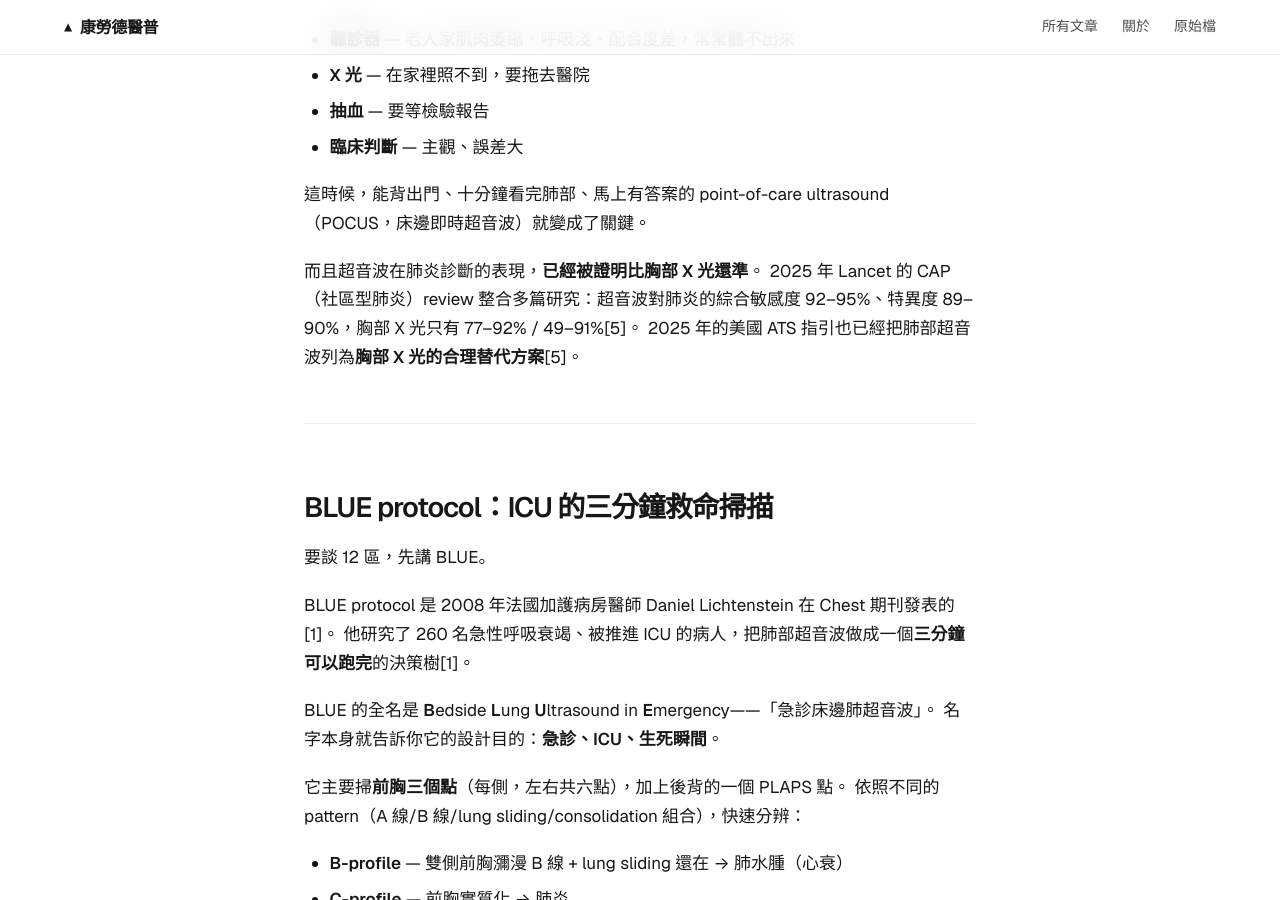
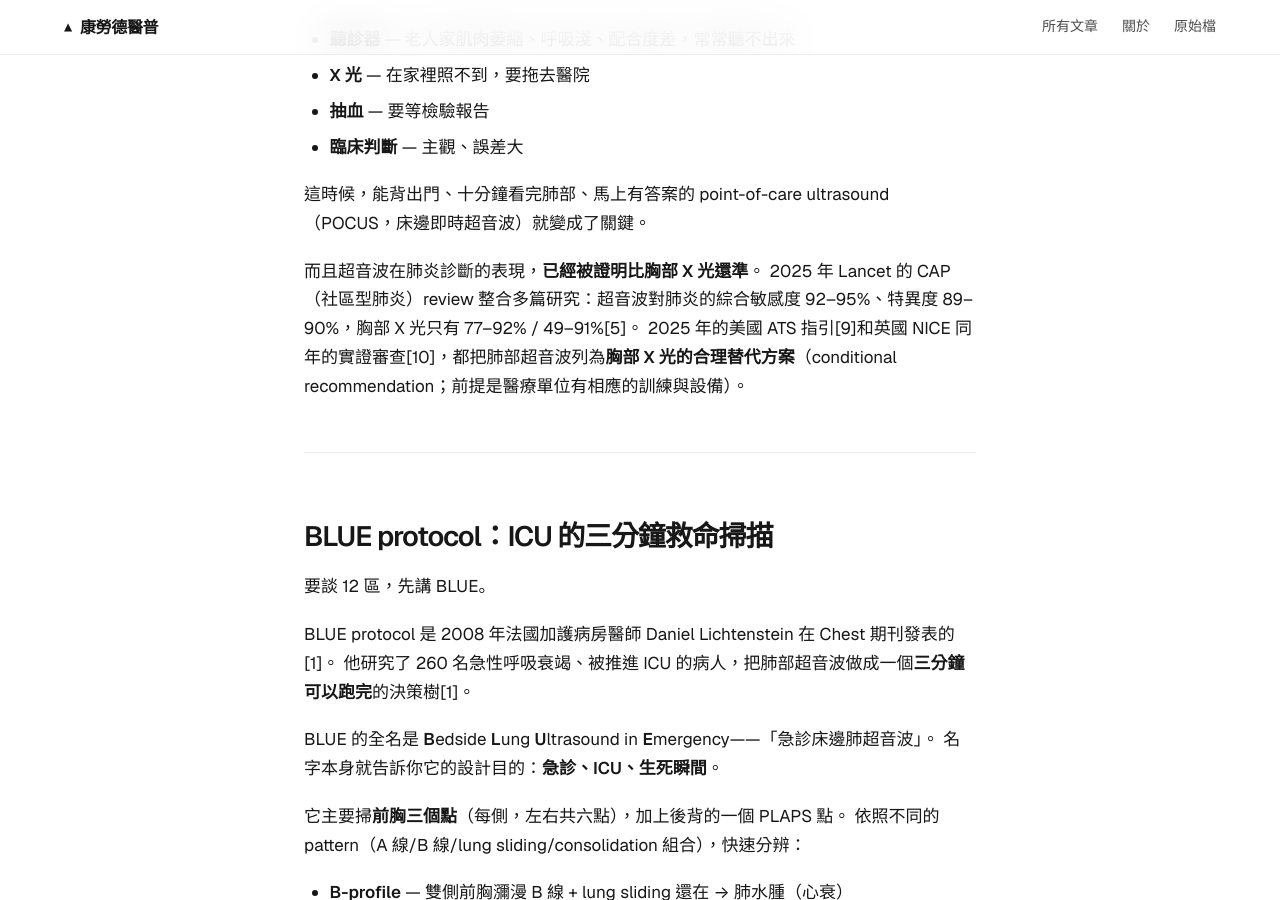
Before and after one commit to fireman333/KlaudeHealthEducation, a Jekyll site: the page built from src/content/posts/2026-05-10-home-lung-ultrasound-12-zone-vs-blue.md, in a window 1280 px wide and 900 px high, scrolled down 989 px. Built offline with Jekyll 4.4.1, drawn with Linux system fonts in a browser that asks for light colours; our own code applies the rules of GitHub Pages for plain Markdown files.

Commit message:
fix(post): 補 ATS [9] + NICE [10] 為 LUS-vs-CXR 直接 source；categories 加 POCUS
ATS attribution 原本只標 [5]（Reyes Lancet 2025 review）= 二手；
補加 ATS 2025 CAP guideline 原文（DOI 10.1164/rccm.202507-1692ST）
+ NICE 2025 evidence review NBK618764 為一手，body 改為「ATS [9]
和 NICE [10]」雙標、加上「conditional recommendation」nuance。

Categories 從 [家庭醫學科] 擴為 [家庭醫學科, POCUS]，POCUS 從 tags
升級為可顯示 chip + auto-aggregate page（PostLayout 只 render
categories、不 render tags）。

```diff
--- a/src/content/posts/2026-05-10-home-lung-ultrasound-12-zone-vs-blue.md
+++ b/src/content/posts/2026-05-10-home-lung-ultrasound-12-zone-vs-blue.md
@@ -1,8 +1,8 @@
 ---
 title: "在宅幫長輩診斷肺炎，超音波 12 區比 BLUE protocol 更適合"
 date: 2026-05-10
-categories: [家庭醫學科]
-tags: [在宅醫療, 居家醫療, 肺炎, 肺部超音波, POCUS, 老年醫學]
+categories: [家庭醫學科, POCUS]
+tags: [在宅醫療, 居家醫療, 肺炎, 肺部超音波, 老年醫學]
 summary: "BLUE protocol 是 Lichtenstein 在 ICU 設計的 3 分鐘急救流程，主要看前胸；12-zone lung ultrasound 把背側和側胸都掃完，更適合臥床、衰弱、肺炎容易落在後背的長輩。在宅醫療場景下不趕時間，12 區看完才不會漏。"
 sources:
   - title: "Lichtenstein DA, Mezière GA — Relevance of lung ultrasound in the diagnosis of acute respiratory failure: the BLUE protocol, Chest 2008"
@@ -29,6 +29,12 @@ sources:
   - title: "臺大醫院護理部陳燕雅護理長 — 肺炎之護理指導，臺大醫院健康電子報 2025/02"
     url: "https://epaper.ntuh.gov.tw/health/202502/health_2.html"
     note: "台灣醫學中心 patient-facing 護理指引；老年人肺炎警訊與居家照護重點"
+  - title: "Diagnosis and Management of Community-acquired Pneumonia: An Official American Thoracic Society Clinical Practice Guideline, AJRCCM 2025"
+    url: "https://doi.org/10.1164/rccm.202507-1692ST"
+    note: "2025 ATS CAP guideline 原文；conditional recommendation：建議 LUS 為 CXR 在有 expertise 的中心的合理替代（13/15 委員贊成、low-quality evidence）"
+  - title: "NICE Evidence Review A — Diagnostic accuracy of lung ultrasound compared to chest X-ray for diagnosing pneumonia (NICE Guideline NG250)"
+    url: "https://www.ncbi.nlm.nih.gov/books/NBK618764/"
+    note: "英國 NICE 2025/09 同主題實證審查；獨立評估、結論與 ATS 一致"
 ---
 
 > 以下開場為**虛構合成的訪視情境**，目的是把讀者帶進議題，非任何真實病人。
@@ -71,7 +77,7 @@ sources:
 
 而且超音波在肺炎診斷的表現，**已經被證明比胸部 X 光還準**。
 2025 年 Lancet 的 CAP（社區型肺炎）review 整合多篇研究：超音波對肺炎的綜合敏感度 92–95%、特異度 89–90%，胸部 X 光只有 77–92% / 49–91%[5]。
-2025 年的美國 ATS 指引也已經把肺部超音波列為**胸部 X 光的合理替代方案**[5]。
+2025 年的美國 ATS 指引[9]和英國 NICE 同年的實證審查[10]，都把肺部超音波列為**胸部 X 光的合理替代方案**（conditional recommendation；前提是醫療單位有相應的訓練與設備）。
 
 ---
 
```
